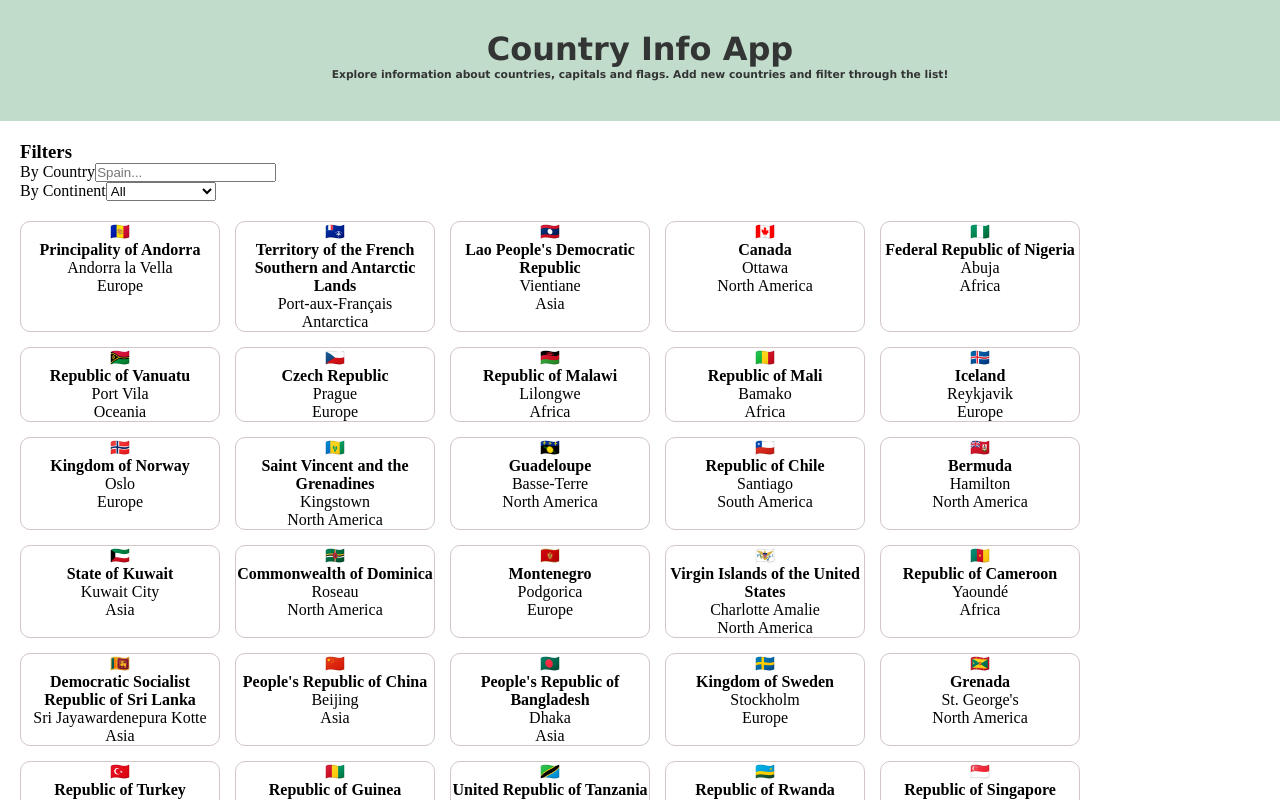
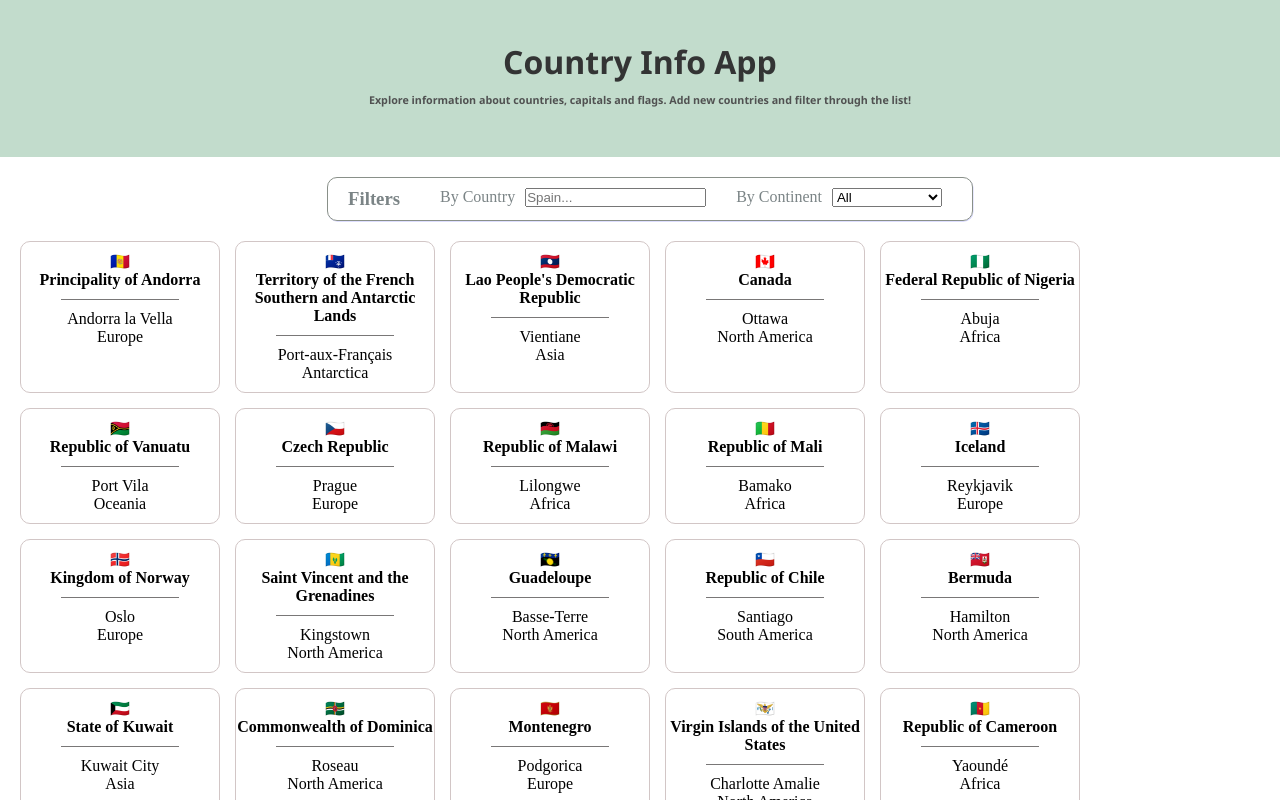
Before and after one commit to BiancaMesa/find-a-country, a React (Vite) app: page / in a window 1280 px wide. Shown: the top 800 px of the page. Built offline with nearby package versions, Linux system fonts and the light colour scheme.

Commit message:
filter and countries hover styles, plus line added

```diff
--- a/src/components/App.jsx
+++ b/src/components/App.jsx
@@ -57,14 +57,14 @@ function App() {
   return (
     <>
       <header className='header'>
-        <h1>Country Info App</h1>
-        <h6>Explore information about countries, capitals and flags. Add new countries and filter through the list!</h6>
+        <h1 className='header__title'>Country Info App</h1>
+        <h6 className='header__subtitle'>Explore information about countries, capitals and flags. Add new countries and filter through the list!</h6>
         {/* <AddCountryForm onChange={handleName}/> */}
       </header>
 
       <main className='main'>
         <div className='filters'>
-          <h3>Filters</h3>
+          <h3 className='filters__title'>Filters</h3>
           <FilterByCountry onChangeInputCountry={handleChangeInputCountry}/>
           <FilterByContinent onChangeSelectContinent={handleChangeSearchContinent}/>
         </div>
--- a/src/components/Country.jsx
+++ b/src/components/Country.jsx
@@ -5,7 +5,8 @@ function Country({countriesD}) {
   return (
     <div className='country'>
       <span>{countriesD.flag}</span>
-      <h4>{countriesD.name.official}</h4>
+      <h4 className='country__name'>{countriesD.name.official}</h4>
+      <div className="country__line"></div>
       <p>{countriesD.capital[0]}</p>
       <p>{countriesD.continents[0]}</p>
     </div>
--- a/src/components/FilterByContinent.jsx
+++ b/src/components/FilterByContinent.jsx
@@ -10,9 +10,9 @@ function FilterByContinent({onChangeSelectContinent}) {
     //me estaba dando error esto porque el value lo estaba poniendo todo en minusculas y con guiones, porqué?
 
   return (
-    <div>
+    <div className='filters__continent'>
         <label htmlFor="continent">By Continent</label>
-        <select name="continent" id="continent" onChange={handleSelectContinent}>
+        <select className='filters__continent--select' name="continent" id="continent" onChange={handleSelectContinent}>
             <option value="">All</option>
             <option value="Africa">Africa</option>
             <option value="North America">North America</option>
--- a/src/components/FilterByCountry.jsx
+++ b/src/components/FilterByCountry.jsx
@@ -3,14 +3,14 @@ import PropTypes from 'prop-types';
 function FilterByCountry({onChangeInputCountry}) {
 
     const handleInputCountry = (event) => {
-        const valueInputCountry = event.target.value; //variable de estado??
+        const valueInputCountry = event.target.value; //variable auxiliar
         onChangeInputCountry(valueInputCountry);
     };
 
   return (
-    <div>
+    <div className='filters__country'>
         <label htmlFor="country">By Country</label>
-        <input type="text" id="country" placeholder="Spain..." onChange={handleInputCountry}/>
+        <input className='filters__country--input' type="text" id="country" placeholder="Spain..." onChange={handleInputCountry}/>
     </div>
   );
 }
--- a/src/scss/components/Country.scss
+++ b/src/scss/components/Country.scss
@@ -1,7 +1,30 @@
 .country {
     border: 0.4px solid rgb(210, 198, 198);
     width: 200px;
+    //text-align: center;
+    border-radius: 10px;
+    padding: 10px 0 10px 0;
+    display: flex;
+    flex-direction: column;
+    align-items: center;
     text-align: center;
-    border-radius: 10px;
-   // height: 120px;
+
+    &__line {
+        border-bottom: 0.3px solid rgb(121, 119, 119);
+        width: 60%;
+        margin: 10px 0 10px 0;
+    }
 }
+
+.country:hover {
+    //background-color: rgb(217, 201, 201); //Connie
+    background-color: #cce1f6; //baby blue
+    //color: rgb(113, 118, 120);
+    color: white;
+    //transform: scale(1.1);
+    border: 1px solid lightgray;
+
+    // &__name:hover {
+    //     color: white;
+    // }
+}
--- a/src/scss/components/Filters.scss
+++ b/src/scss/components/Filters.scss
@@ -1,6 +1,23 @@
 .filters {
-    // display: flex;
-    // flex-direction: column;
-    // justify-content: space-around;
+    display: flex;
+    //justify-content: space-around;
+    align-self: center;
     margin-bottom: 20px;
+    padding: 10px;
+    border: 1px solid rgb(137, 144, 137);
+    border-radius: 10px;
+    color: rgb(123, 132, 134);
+    box-shadow: 0.5px 0.8px 0.5px rgb(211, 211, 211/ 0.2);
+
+    &__title {
+        margin: 0 40px 0 10px;
+    }
+
+    &__country--input {
+        margin: 0 30px 0 10px;
+    }
+
+    &__continent--select {
+        margin: 0 20px 0 10px;
+    }
 }
--- a/src/scss/components/Header.scss
+++ b/src/scss/components/Header.scss
@@ -2,8 +2,16 @@
     // display: flex;
     // flex-direction: column;
     text-align: center;
-    padding: 30px 20px 40px 20px;
+    padding: 40px 20px 50px 20px;
     background-color: rgb(194, 220, 204);
-    font-family: 'Lucida Sans', 'Lucida Sans Regular', 'Lucida Grande', 'Lucida Sans Unicode', Geneva, Verdana, sans-serif;
+    font-family:'Segoe UI', Tahoma, Geneva, Verdana, sans-serif;
     color: rgb(51, 52, 52);
+
+    &__title {
+        margin-bottom: 10px;
+    }
+
+    &__subtitle {
+        color: rgb(80, 81, 81);
+    }
 }
```
Also changed, not shown: src/scss/App.scss (line endings or trailing spaces).
